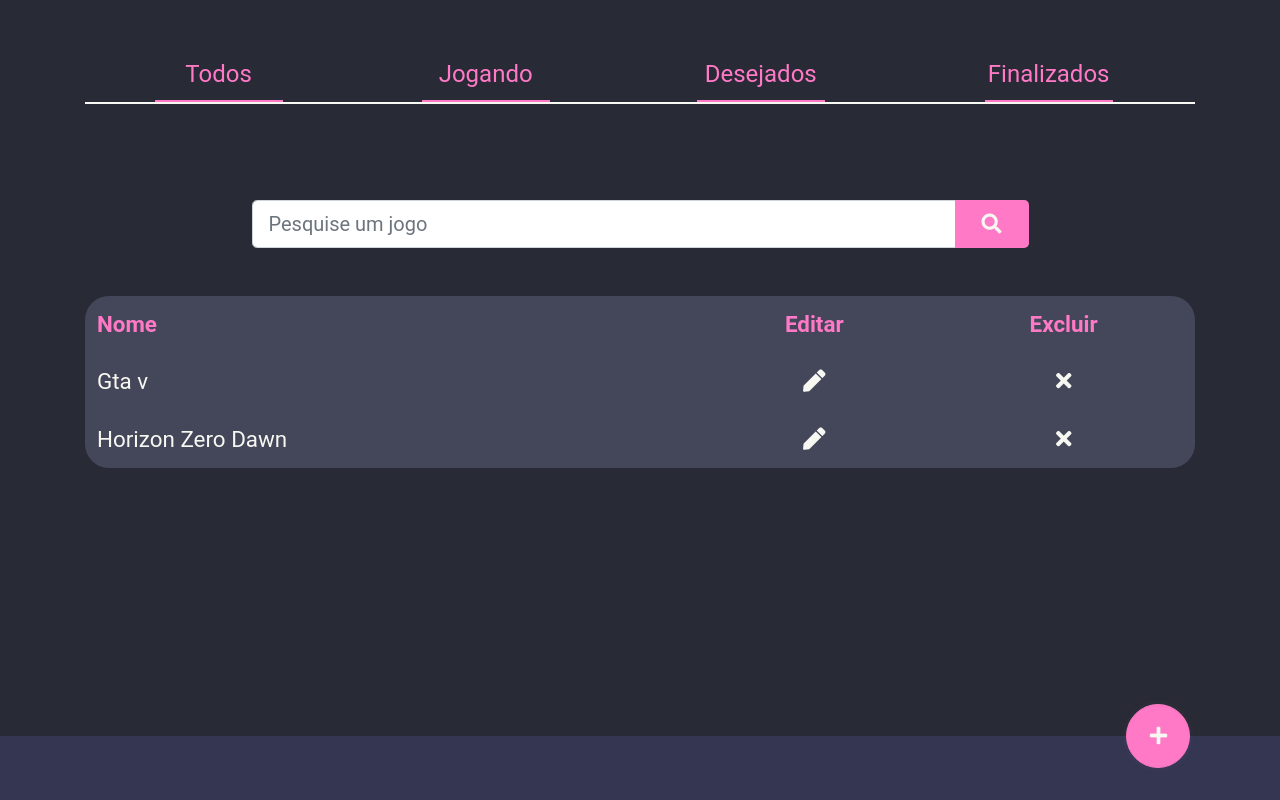
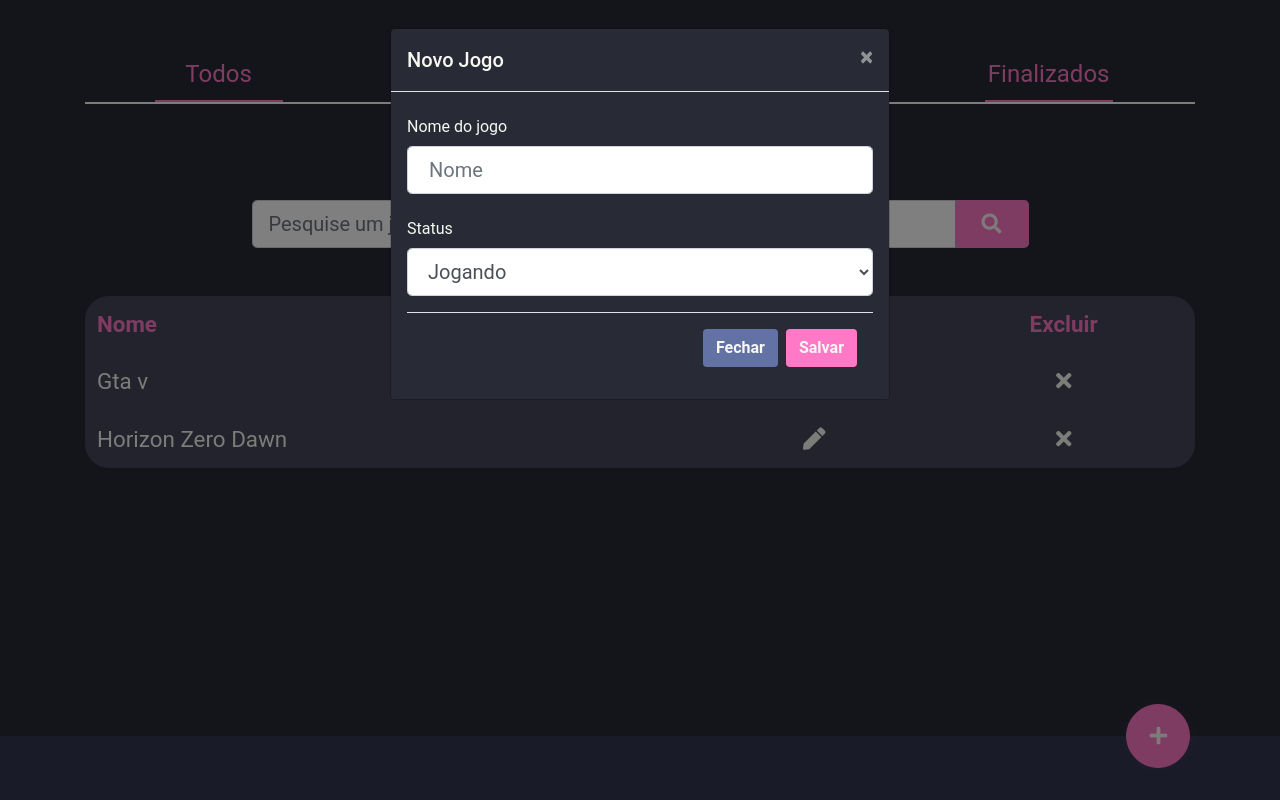
Before and after one commit to Rayllanderson/gamelist, a Next.js app in the folder frontend/: page /mainpage in a window 1280 px wide. Both pictures are taken after a click on the button 1158 px from the left and 736 px from the top of the page. Built offline with nearby package versions, Linux system fonts and the light colour scheme.

Commit message:
adicionando modal para adicionar/editar game

```diff
--- a/frontend/src/components/Main/MainPage.tsx
+++ b/frontend/src/components/Main/MainPage.tsx
@@ -1,5 +1,6 @@
 import { DeleteModal } from "../Modal/DeleteGameModal";
 import { Modal } from "../Modal/Modal";
+import { RegisterGameModal } from "../Modal/RegisterGameModal";
 import { Footer } from "./Footer";
 import { Nav } from "./Nav";
 import { Search } from "./Search";
@@ -20,6 +21,11 @@ export function MainPage() {
       <Modal id="deleteModal" title="Atenção" successBtnText="Excluir">
         <DeleteModal gameName="Gta v" />
       </Modal>
+
+
+      <Modal id="gameModal" title="Novo Jogo" successBtnText="Salvar">
+        <RegisterGameModal/>
+      </Modal>
     </div>
   );
 }
--- /dev/null
+++ b/frontend/src/components/Modal/RegisterGameModal.tsx
@@ -0,0 +1,18 @@
+export function RegisterGameModal() {
+  return (
+    <form>
+      <div className="form-group ">
+        <label className="col-form-label "> Nome do jogo </label>
+        <input type="text " placeholder=" Nome " className="form-control form-control-lg" />
+      </div>
+      <div className="form-group ">
+        <label className="col-form-label "> Status </label>
+        <select className="form-control form-control-lg">
+          <option>Jogando</option>
+          <option>Em espera</option>
+          <option>Finalizado</option>
+        </select>
+      </div>
+    </form>
+  );
+}
```
